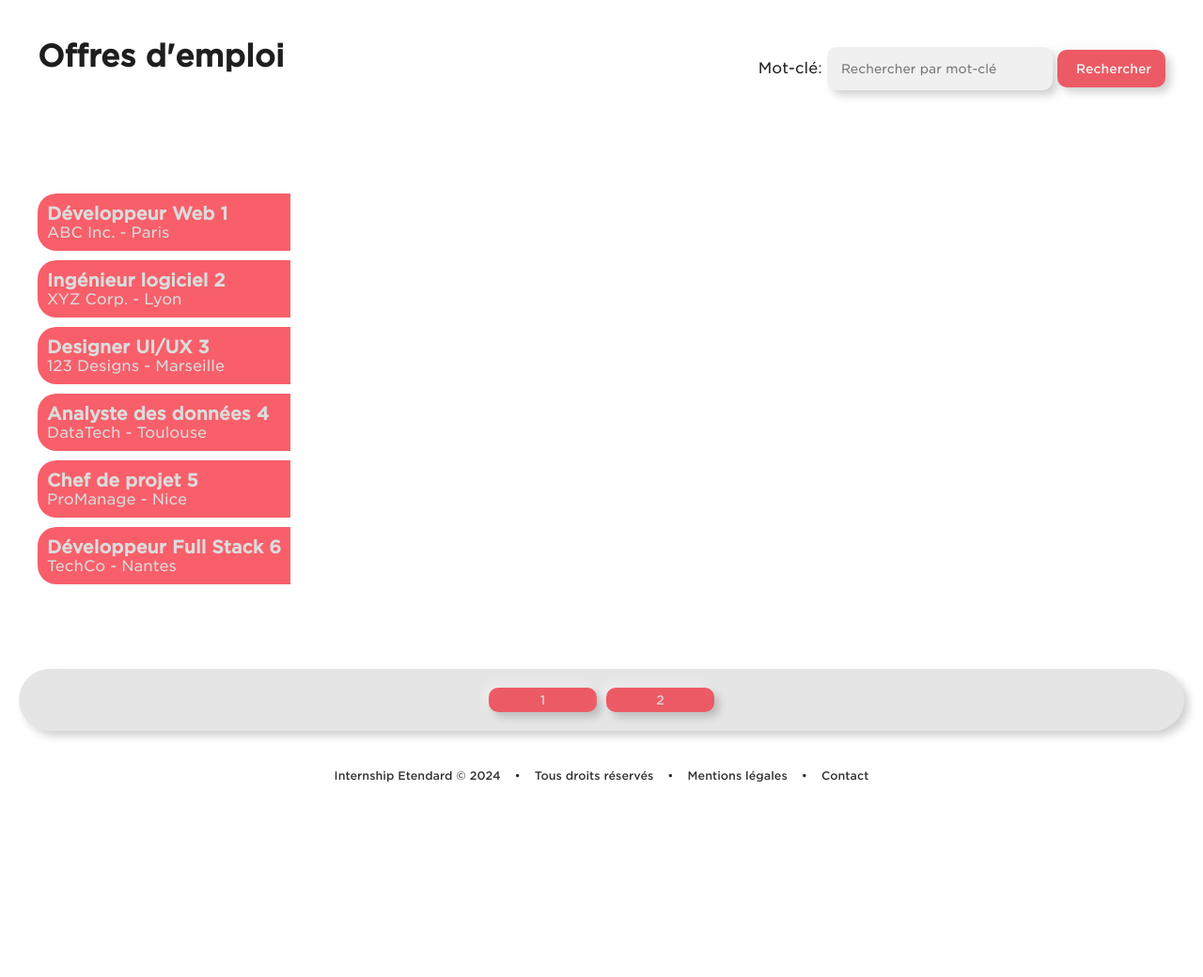
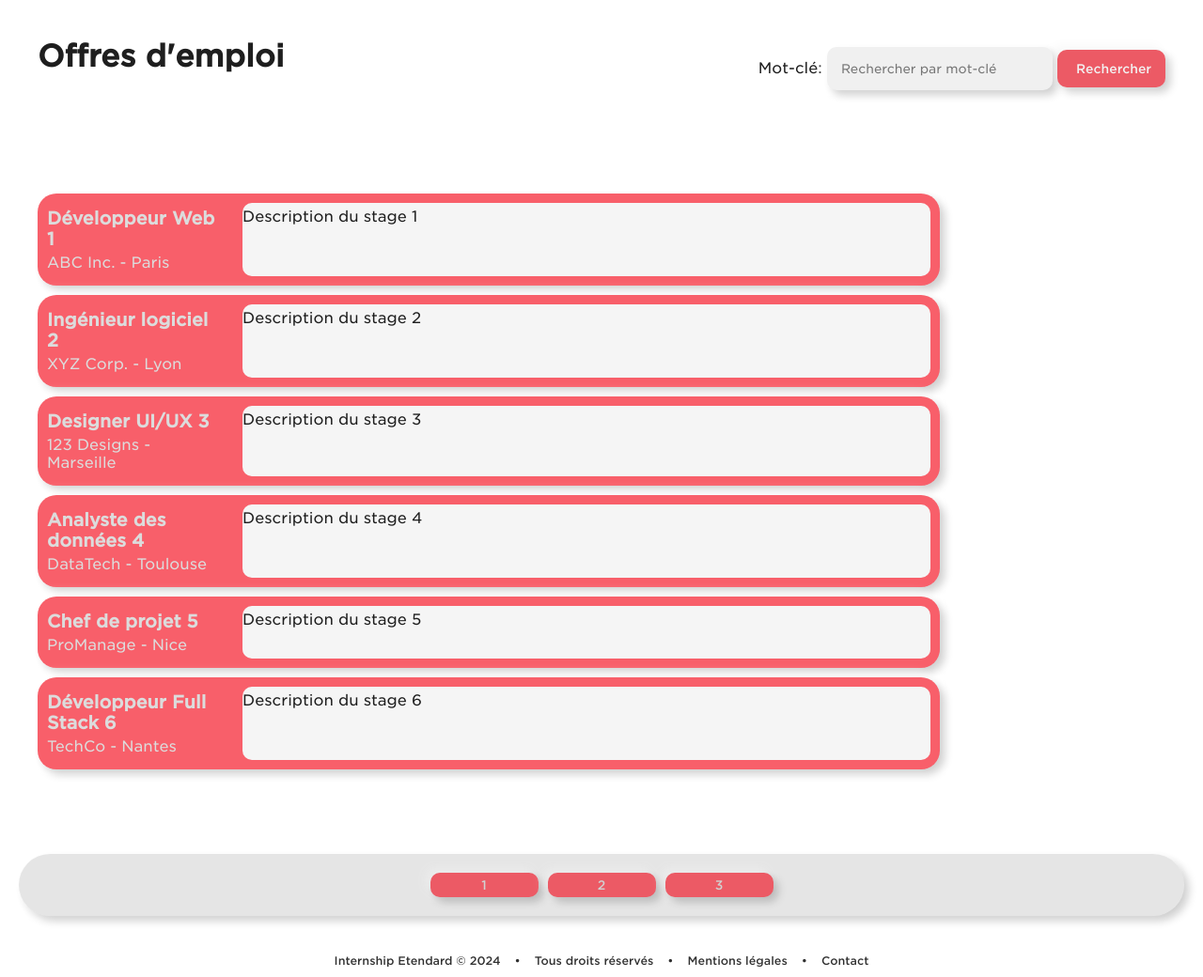
Before and after one commit to Yug0-o/Projet-WEB, a PHP site: page /research.html in a window 1280 px wide. Shown: the part 102-1142 px from the top of the page at 94% size. Before the commit the page ends 934 px from the top, so only its background shows below. Run offline with PHP 8.4, Linux system fonts and the light colour scheme.

Commit message:
Adding the description of each Internship.

```diff
--- a/assets/JS/research.js
+++ b/assets/JS/research.js
@@ -1,15 +1,18 @@
 // Exemple de données d'emploi
 const jobData = [
-    { title: 'Développeur Web 1', company: 'ABC Inc.', location: 'Paris' },
-    { title: 'Ingénieur logiciel 2', company: 'XYZ Corp.', location: 'Lyon' },
-    { title: 'Designer UI/UX 3', company: '123 Designs', location: 'Marseille' },
-    { title: 'Analyste des données 4', company: 'DataTech', location: 'Toulouse' },
-    { title: 'Chef de projet 5', company: 'ProManage', location: 'Nice' },
-    { title: 'Développeur Full Stack 6', company: 'TechCo', location: 'Nantes' },
-    { title: 'Ingénieur en sécurité 7', company: 'SecureSys', location: 'Strasbourg' },
-    { title: 'Spécialiste en marketing 8', company: 'MarketXpert', location: 'Bordeaux' },
-    { title: 'Développeur mobile 9', company: 'MobileTech', location: 'Lille' },
-    { title: 'Analyste financier 10', company: 'FinCorp', location: 'Rennes' },
+    { title: 'Développeur Web 1', company: 'ABC Inc.', location: 'Paris', description: 'Description du stage 1' },
+    { title: 'Ingénieur logiciel 2', company: 'XYZ Corp.', location: 'Lyon', description: 'Description du stage 2' },
+    { title: 'Designer UI/UX 3', company: '123 Designs', location: 'Marseille', description: 'Description du stage 3' },
+    { title: 'Analyste des données 4', company: 'DataTech', location: 'Toulouse', description: 'Description du stage 4' },
+    { title: 'Chef de projet 5', company: 'ProManage', location: 'Nice', description: 'Description du stage 5' },
+    { title: 'Développeur Full Stack 6', company: 'TechCo', location: 'Nantes', description: 'Description du stage 6' },
+    { title: 'Ingénieur en sécurité 7', company: 'SecureSys', location: 'Strasbourg', description: 'Description du stage 7' },
+    { title: 'Spécialiste en marketing 8', company: 'MarketXpert', location: 'Bordeaux', description: 'Description du stage 8' },
+    { title: 'Développeur mobile 9', company: 'MobileTech', location: 'Lille', description: 'Description du stage 9' },
+    { title: 'Analyste financier 10', company: 'FinCorp', location: 'Rennes', description: 'Description du stage 10' },
+    { title: 'Graphiste 11', company: 'CreativeDesign', location: 'Paris', description: 'Description du stage 11' },
+    { title: 'Développeur Python 12', company: 'PyTech', location: 'Lyon', description: 'Description du stage 12' },
+    { title: 'Ingénieur réseau 13', company: 'NetSys', location: 'Marseille', description: 'Description du stage 13' },
 
 ];
 
@@ -51,6 +54,35 @@ function displayPagination() {
     }
 }
 
+function displayJobs() {
+    const jobList = document.getElementById('jobList');
+    jobList.innerHTML = '';
+
+    const startIndex = (currentPage - 1) * jobsPerPage;
+    const endIndex = startIndex + jobsPerPage;
+
+    for (let i = startIndex; i < endIndex && i < jobData.length; i++) {
+        const job = jobData[i];
+        const jobElement = document.createElement('div');
+        jobElement.classList.add('job');
+
+        const jobInfoElement = document.createElement('div');
+        jobInfoElement.classList.add('job-info');
+        jobInfoElement.innerHTML = `
+            <h3>${job.title}</h3>
+            <p>${job.company} - ${job.location}</p>
+        `;
+        jobElement.appendChild(jobInfoElement);
+
+        const jobDescriptionElement = document.createElement('div');
+        jobDescriptionElement.classList.add('job-description');
+        jobDescriptionElement.innerHTML = `<p>${job.description}</p>`;
+        jobElement.appendChild(jobDescriptionElement);
+
+        jobList.appendChild(jobElement);
+    }
+}
+
 function searchJobs() {
     // Ajoutez la logique de recherche en fonction des filtres
     // (utilisez les valeurs des filtres pour filtrer jobData)
--- a/assets/style.css
+++ b/assets/style.css
@@ -956,11 +956,11 @@ footer .text-center a {
         font-size: 2em !important;
     }
 
-    a {
+    /* a {
         padding: 10px;
         padding-inline: 0px;
         transition: padding 0.2s ease-in-out;
-    }
+    } */
 
     .logo{
         content: url("/images/logo-classic.webp");
@@ -1003,6 +1003,10 @@ footer .text-center a {
     .tds-icon-person {
         display: block;
     }
+
+    .job {
+        flex-direction: column;
+    }
 }
 
 /*---------------------------------------------------------------*/
@@ -1023,6 +1027,8 @@ footer .text-center a {
 
 .job-list {
     margin-bottom: 20px;
+    width: 80%;
+    min-width: 300px;
 }
 
 .job {
@@ -1030,7 +1036,27 @@ footer .text-center a {
     margin-bottom: 10px;
     background-color: #F85F6A;
     color: gainsboro;
-    border-radius: 20px 0 0 20px;
+    border-radius: 20px;
+    display: flex;
+    box-shadow: -5px -5px 10px rgba(255, 255, 255, 0.5), 5px 5px 10px rgba(0, 0, 0, .2);
+    flex-direction: row;
+}
+
+.job h3, .job p {
+    margin: 5px 0;
+}
+
+.job-info {
+    max-width: 20%;
+    flex: 1; /* La boîte de l'information du poste occupe toute la largeur disponible */
+}
+
+.job-description {
+    background-color: whitesmoke;
+    color: #1E1E1E;
+    border-radius: 10px;
+    flex: 1; /* La boîte de la description occupe toute la largeur disponible */
+    margin-left: 20px; /* Ajoute une marge pour séparer la description du titre */
 }
 
 .pagination {
```
